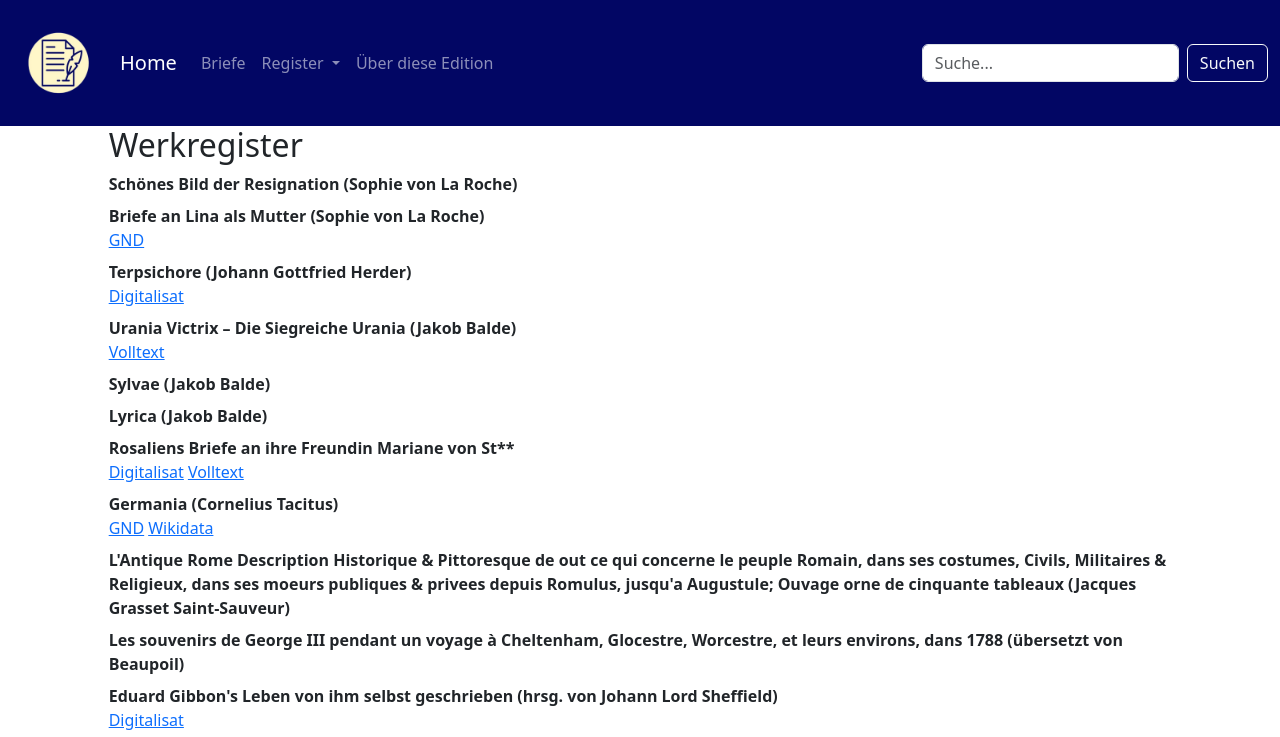
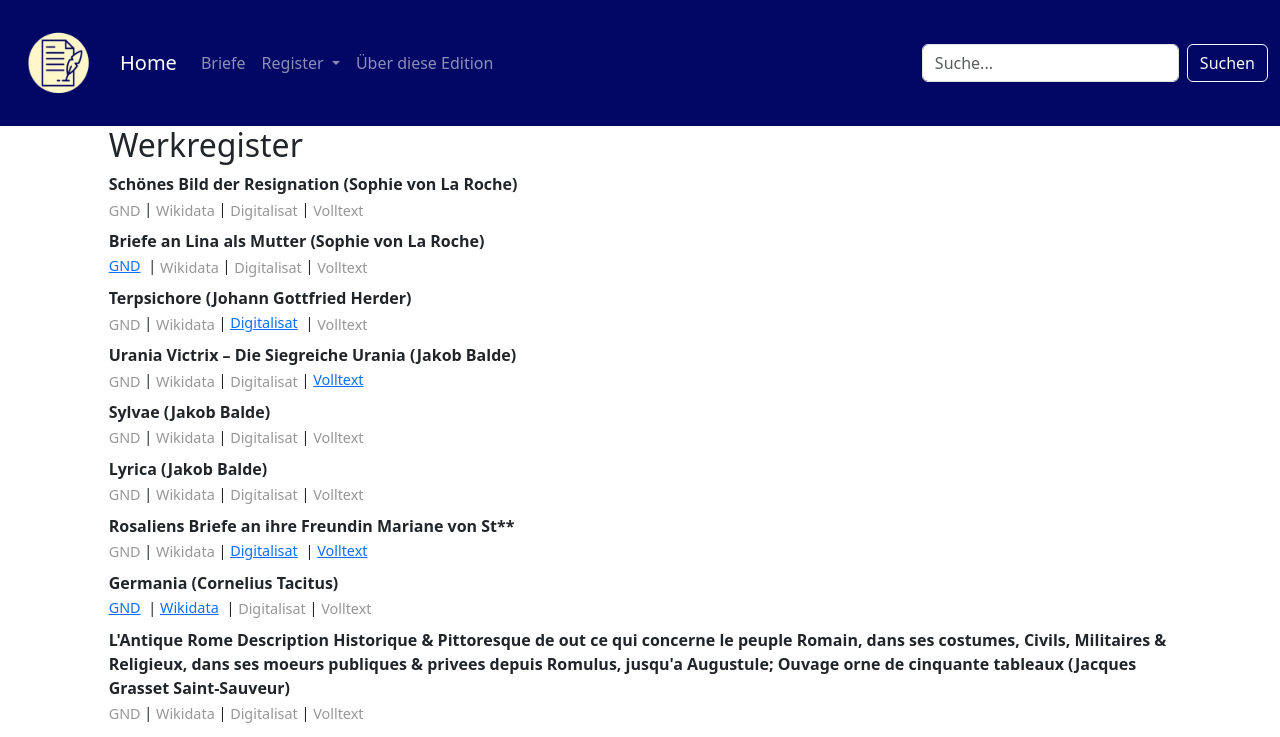
Before and after one commit to briefe-laroche-gerning/briefe-laroche-gerning.github.io, a Vue app in the folder Webseite/briefedition/: page /werkregister in a window 1280 px wide. Shown: the top 737 px of the page. Built offline with nearby package versions, Linux system fonts and the light colour scheme.

Commit message:
added placeholders for missing links in Register

```diff
--- a/Webseite/briefedition/src/components/Register.vue
+++ b/Webseite/briefedition/src/components/Register.vue
@@ -3,42 +3,68 @@
     <div class="row justify-content-center">
       <div class="col-sm-10">
         <h2>{{ title }}</h2>
+
         <ul>
           <li v-for="entry in entries" :key="entryKey(entry)">
-            <!-- Name -->
+            <!-- NAME -->
             <template v-if="type === 'person'">
-              <b><span v-if="entry.firstname">{{ entry.firstname }}</span> {{ entry.name }}</b>
+              <b>
+                <span v-if="entry.firstname">{{ entry.firstname }} </span>{{ entry.name }}
+              </b>
             </template>
             <template v-else>
               <b>{{ entry.name }}</b>
             </template>
 
-            <!-- Links unter dem Namen -->
-            <div v-if="type === 'person' || type === 'work'">
-              <!-- Personen und Werke: GND / Wikidata -->
-              <span v-if="entry.gnd"><a :href="entry.gnd" target="_blank">GND</a></span>
-              <span v-if="entry.wikidata">
-                <span v-if="entry.gnd"> </span>
-                <a :href="entry.wikidata" target="_blank">Wikidata</a>
+            <!-- PERSON -->
+            <div v-if="type === 'person'" class="meta">
+              <span>
+                <a v-if="entry.gnd" :href="entry.gnd" target="_blank">GND</a>
+                <span v-else class="placeholder">GND</span>
               </span>
-
-              <!-- Werke: Digitalisat / Volltext -->
-              <template v-if="type === 'work' && (entry.digitalisat || entry.volltext)">
-                <span v-if="entry.digitalisat"> <a :href="entry.digitalisat" target="_blank">Digitalisat</a></span>
-                <span v-if="entry.volltext"> <a :href="entry.volltext" target="_blank">Volltext</a></span>
-              </template>
+              |
+              <span>
+                <a v-if="entry.wikidata" :href="entry.wikidata" target="_blank">Wikidata</a>
+                <span v-else class="placeholder">Wikidata</span>
+              </span>
             </div>
 
-            <!-- Orte: Geolink unter dem Namen -->
-            <div v-if="type === 'place' && entry.geolink">
-              <a :href="entry.geolink" target="_blank">Geolink</a>
+            <!-- ORT -->
+            <div v-if="type === 'place'" class="meta">
+              <a v-if="entry.geolink" :href="entry.geolink" target="_blank">Geolink</a>
+              <span v-else class="placeholder">Geolink</span>
             </div>
+
+            <!-- WERK -->
+            <div v-if="type === 'work'" class="meta">
+              <span>
+                <a v-if="entry.gnd" :href="entry.gnd" target="_blank">GND</a>
+                <span v-else class="placeholder">GND</span>
+              </span>
+              |
+              <span>
+                <a v-if="entry.wikidata" :href="entry.wikidata" target="_blank">Wikidata</a>
+                <span v-else class="placeholder">Wikidata</span>
+              </span>
+              |
+              <span>
+                <a v-if="entry.digitalisat" :href="entry.digitalisat" target="_blank">Digitalisat</a>
+                <span v-else class="placeholder">Digitalisat</span>
+              </span>
+              |
+              <span>
+                <a v-if="entry.volltext" :href="entry.volltext" target="_blank">Volltext</a>
+                <span v-else class="placeholder">Volltext</span>
+              </span>
+            </div>
+
           </li>
         </ul>
       </div>
     </div>
   </div>
 </template>
+
 
 <script>
 export default {
@@ -57,7 +83,7 @@ export default {
     try {
       const res = await fetch(this.url);
       const data = await res.json();
-      this.entries = Object.values(data);
+          this.entries = Object.entries(data).map(([id, entry]) => ({id, ...entry}));
     } catch (err) {
       console.error("Fehler beim Laden des Registers:", err);
     }
@@ -84,4 +110,16 @@ li {
 li div a {
   margin-right: 4px;
 }
+
+/* Metadaten der Registereinträge */
+.meta {
+  font-size: 0.9em;
+  margin-top: 2px;
+}
+
+/* Ausgegraute Links/Placeholder wenn kein Link vorhanden */
+.placeholder {
+  color: rgb(50, 46, 46);
+  background: none;
+}
 </style>
```
